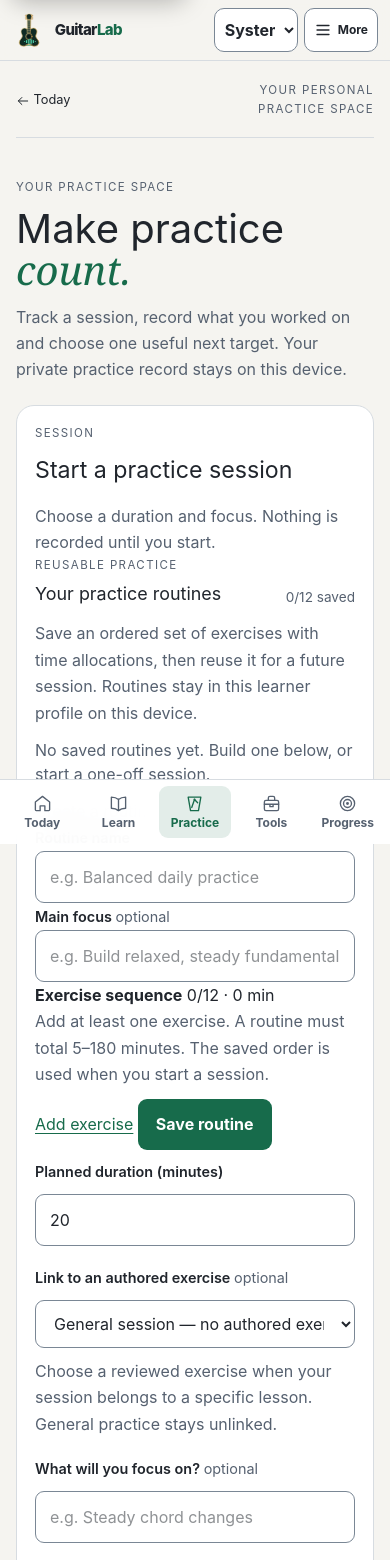
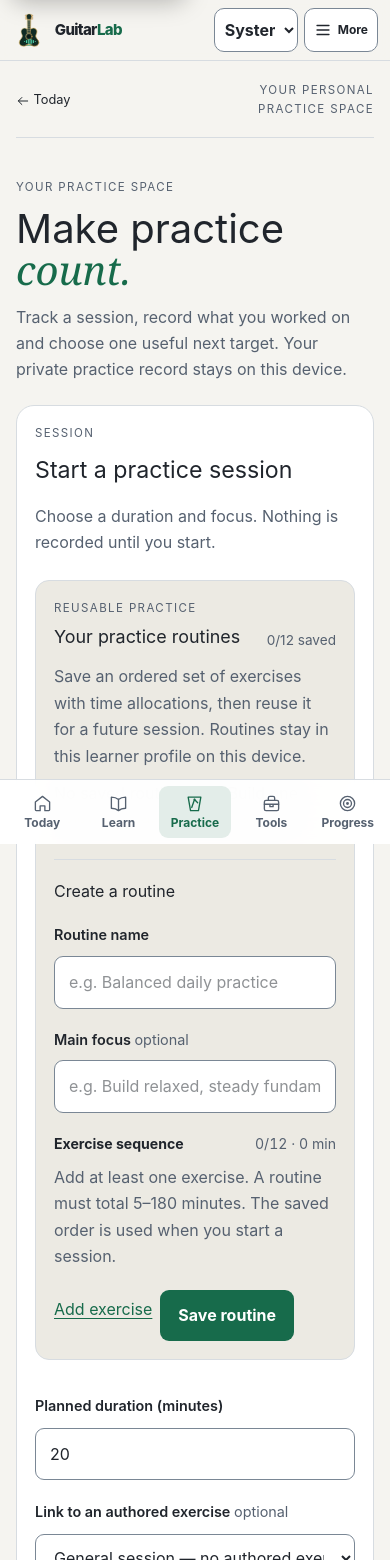
Before and after one commit to leenusdarnal/guitarlab, a SvelteKit app: page /practice in a window 390 px wide. Shown: the top 1560 px of the page. Built offline with nearby package versions, Linux system fonts and the light colour scheme.

Commit message:
style(practice): make routine editor responsive

```diff
--- a/src/routes/practice/+page.svelte
+++ b/src/routes/practice/+page.svelte
@@ -2345,7 +2345,196 @@
     outline-offset: 3px;
   }
 
+
+  .saved-routines {
+    margin: 24px 0;
+    padding: 18px;
+    border: 1px solid var(--border);
+    border-radius: 14px;
+    background: var(--surface-raised);
+  }
+
+  .routine-list {
+    display: grid;
+    gap: 10px;
+    list-style: none;
+    margin: 14px 0;
+    padding: 0;
+  }
+
+  .routine-list > li {
+    display: grid;
+    grid-template-columns: minmax(0, 1fr) auto;
+    gap: 14px;
+    padding: 14px;
+    border: 1px solid var(--border);
+    border-radius: 10px;
+    background: var(--surface);
+  }
+
+  .routine-list > li.selected {
+    border-color: var(--primary);
+  }
+
+  .routine-summary {
+    min-width: 0;
+  }
+
+  .routine-summary > span,
+  .routine-summary p,
+  .routine-summary ol,
+  .routine-run > p:last-child {
+    color: var(--muted);
+    font-size: 0.84rem;
+    line-height: 1.5;
+  }
+
+  .routine-summary > span {
+    display: block;
+    margin-top: 4px;
+  }
+
+  .routine-summary p {
+    margin: 6px 0;
+  }
+
+  .routine-summary ol {
+    margin: 8px 0 0;
+    padding-left: 20px;
+  }
+
+  .routine-summary ol li {
+    padding: 2px 0;
+  }
+
+  .routine-summary ol li span {
+    white-space: nowrap;
+  }
+
+  .routine-actions,
+  .routine-editor-actions,
+  .routine-order-actions {
+    display: flex;
+    flex-wrap: wrap;
+    align-items: center;
+    gap: 8px;
+  }
+
+  .routine-editor {
+    display: grid;
+    gap: 9px;
+    padding-top: 18px;
+    margin-top: 18px;
+    border-top: 1px solid var(--border);
+  }
+
+  .routine-editor h4 {
+    margin: 0;
+    font-size: 1rem;
+  }
+
+  .routine-editor-heading {
+    display: flex;
+    justify-content: space-between;
+    gap: 12px;
+    margin-top: 10px;
+    font-size: 0.88rem;
+  }
+
+  .routine-editor-heading span {
+    color: var(--muted);
+    font-variant-numeric: tabular-nums;
+  }
+
+  .routine-exercise-row {
+    display: grid;
+    grid-template-columns: minmax(0, 1fr) 92px auto;
+    gap: 8px;
+    align-items: center;
+  }
+
+  .routine-exercise-row label {
+    min-width: 0;
+    margin: 0;
+  }
+
+  .routine-exercise-row input {
+    min-width: 0;
+    padding: 10px;
+  }
+
+  .routine-order-actions {
+    justify-content: end;
+    gap: 2px;
+  }
+
+  .routine-run {
+    margin: 18px 0;
+    padding: 16px;
+    border: 1px solid var(--border);
+    border-radius: 12px;
+    background: var(--surface-raised);
+  }
+
+  .routine-run h3 {
+    margin: 6px 0 10px;
+  }
+
+  .routine-run ol {
+    display: grid;
+    gap: 8px;
+    padding-left: 22px;
+  }
+
+  .routine-run li {
+    padding-left: 4px;
+  }
+
+  .routine-run li span {
+    display: inline-block;
+    margin-right: 10px;
+  }
+
+  .routine-run li strong {
+    white-space: nowrap;
+  }
+
+  .routine-selected-note {
+    margin: 0;
+  }
+
+  .visually-hidden {
+    position: absolute;
+    width: 1px;
+    height: 1px;
+    padding: 0;
+    margin: -1px;
+    overflow: hidden;
+    clip: rect(0, 0, 0, 0);
+    white-space: nowrap;
+    border: 0;
+  }
+
   @media (max-width: 600px) {
+
+    .routine-list > li {
+      grid-template-columns: minmax(0, 1fr);
+    }
+
+    .routine-actions {
+      justify-content: flex-start;
+    }
+
+    .routine-exercise-row {
+      grid-template-columns: minmax(0, 1fr) 84px;
+    }
+
+    .routine-order-actions {
+      grid-column: 1 / -1;
+      justify-content: flex-start;
+    }
+
+
     .practice-page {
       padding: 20px 16px 48px;
     }
```
